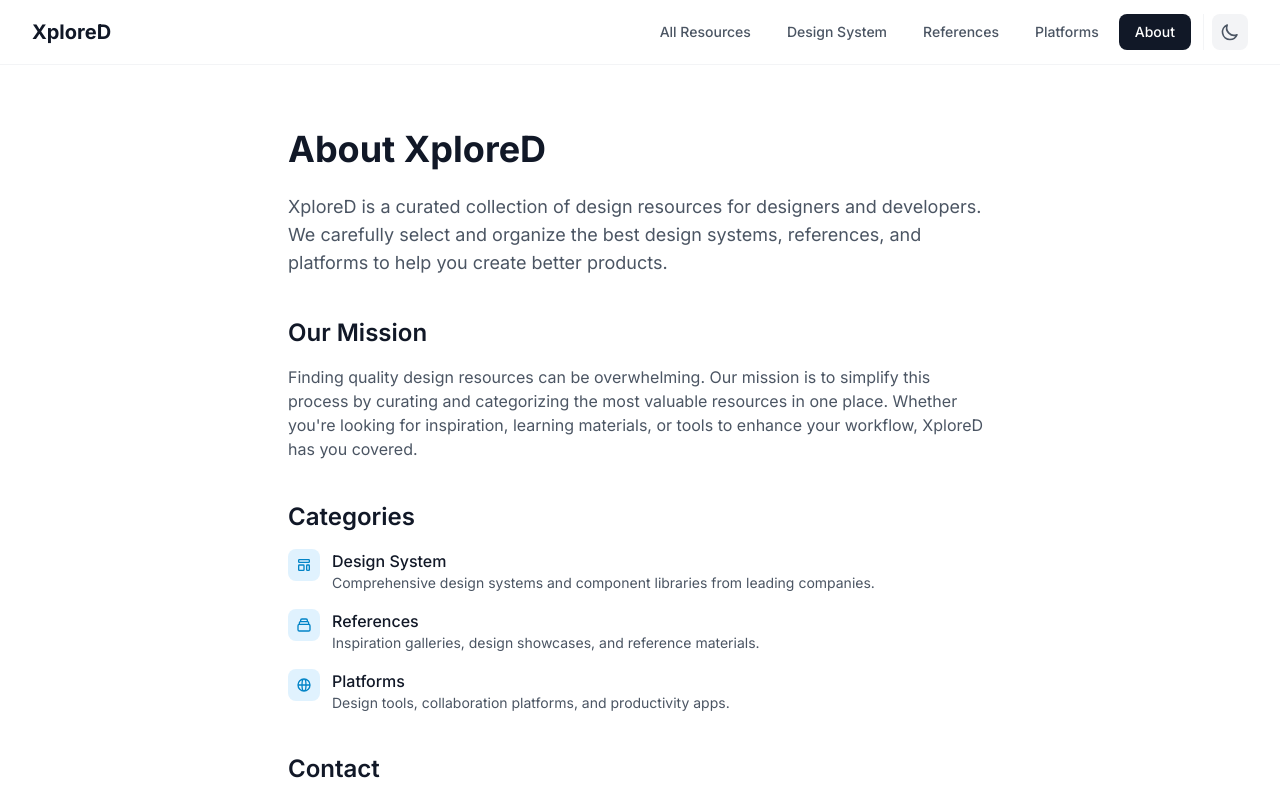
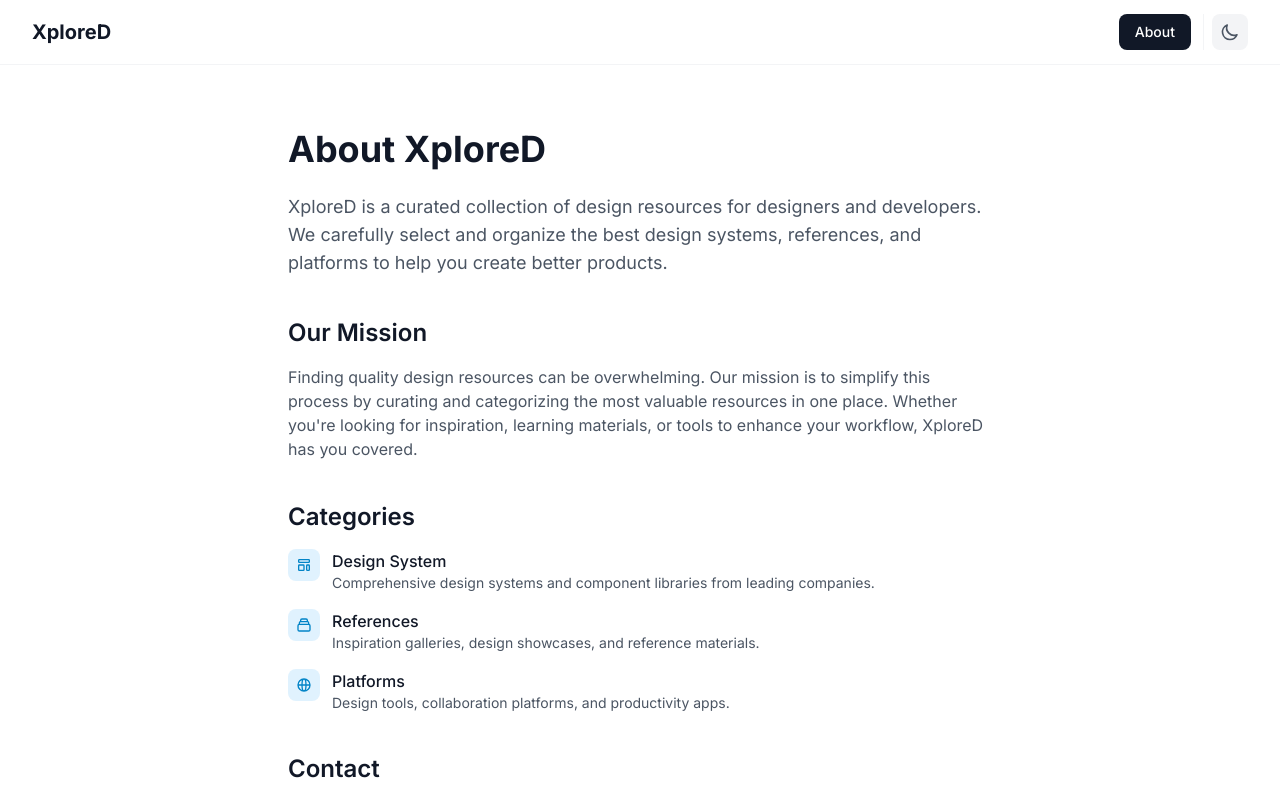
Before and after one commit to sookmi/xplored, a Next.js app: page /about in a window 1280 px wide. Shown: the top 800 px of the page. Built offline with nearby package versions, Linux system fonts and the light colour scheme.

Commit message:
Refactor: Implement dynamic category filtering and clean up GNB

```diff
--- a/app/category/[slug]/page.tsx
+++ b/app/category/[slug]/page.tsx
@@ -11,19 +11,21 @@ interface CategoryPageProps {
   params: Promise<{ slug: string }>;
 }
 
-const categoryMap: Record<string, string> = {
-  'design-system': 'Design System',
-  'references': 'References',
-  'platforms': 'Platforms',
-};
+function getCategorySlug(category: string): string {
+  return category.toLowerCase().replace(/\s+/g, '-');
+}
 
 export async function generateStaticParams() {
-  return Object.keys(categoryMap).map((slug) => ({ slug }));
+  const categories = await getCategories();
+  return categories.map((category) => ({
+    slug: getCategorySlug(category),
+  }));
 }
 
 export async function generateMetadata({ params }: CategoryPageProps) {
   const { slug } = await params;
-  const categoryName = categoryMap[slug];
+  const categories = await getCategories();
+  const categoryName = categories.find(c => getCategorySlug(c) === slug);
 
   if (!categoryName) {
     return { title: 'Category Not Found' };
@@ -42,21 +44,20 @@ async function CategoryResources({ categoryName }: { categoryName: string }) {
 
 export default async function CategoryPage({ params }: CategoryPageProps) {
   const { slug } = await params;
-  const categoryName = categoryMap[slug];
+  const categories = await getCategories();
+  const categoryName = categories.find(c => getCategorySlug(c) === slug);
 
   if (!categoryName) {
     notFound();
   }
 
-  const categories = await getCategories();
-
   return (
     <div className="max-w-7xl mx-auto px-4 sm:px-6 lg:px-8 py-8">
       <section className="mb-8">
-        <h1 className="text-3xl font-bold text-gray-900 mb-2">
+        <h1 className="text-3xl font-bold text-gray-900 dark:text-white mb-2">
           {categoryName}
         </h1>
-        <p className="text-gray-600 mb-6">
+        <p className="text-gray-600 dark:text-gray-400 mb-6">
           Browse all {categoryName.toLowerCase()} resources.
         </p>
 
--- a/components/CategoryFilter.tsx
+++ b/components/CategoryFilter.tsx
@@ -20,8 +20,8 @@ export default function CategoryFilter({ categories }: CategoryFilterProps) {
       <Link
         href="/"
         className={`px-4 py-2 rounded-full text-sm font-medium transition-colors ${isAllActive
-            ? 'bg-gray-900 dark:bg-gray-100 text-white dark:text-gray-900'
-            : 'bg-gray-100 dark:bg-gray-800 text-gray-700 dark:text-gray-300 hover:bg-gray-200 dark:hover:bg-gray-700'
+          ? 'bg-gray-900 dark:bg-gray-100 text-white dark:text-gray-900'
+          : 'bg-gray-100 dark:bg-gray-800 text-gray-700 dark:text-gray-300 hover:bg-gray-200 dark:hover:bg-gray-700'
           }`}
       >
         All
@@ -29,15 +29,16 @@ export default function CategoryFilter({ categories }: CategoryFilterProps) {
       {categories.map((category) => {
         const slug = getCategorySlug(category);
         const href = `/category/${slug}`;
-        const isActive = pathname === href;
+        // Handle potential trailing slashes in pathname or consistent matching
+        const isActive = pathname === href || pathname === `${href}/`;
 
         return (
           <Link
             key={category}
             href={href}
             className={`px-4 py-2 rounded-full text-sm font-medium transition-colors ${isActive
-                ? 'bg-gray-900 dark:bg-gray-100 text-white dark:text-gray-900'
-                : 'bg-gray-100 dark:bg-gray-800 text-gray-700 dark:text-gray-300 hover:bg-gray-200 dark:hover:bg-gray-700'
+              ? 'bg-gray-900 dark:bg-gray-100 text-white dark:text-gray-900'
+              : 'bg-gray-100 dark:bg-gray-800 text-gray-700 dark:text-gray-300 hover:bg-gray-200 dark:hover:bg-gray-700'
               }`}
           >
             {category}
--- a/components/Header.tsx
+++ b/components/Header.tsx
@@ -5,10 +5,6 @@ import { usePathname } from 'next/navigation';
 import ThemeToggle from './ThemeToggle';
 
 const navigation = [
-  { name: 'All Resources', href: '/' },
-  { name: 'Design System', href: '/category/design-system' },
-  { name: 'References', href: '/category/references' },
-  { name: 'Platforms', href: '/category/platforms' },
   { name: 'About', href: '/about' },
 ];
 
```
